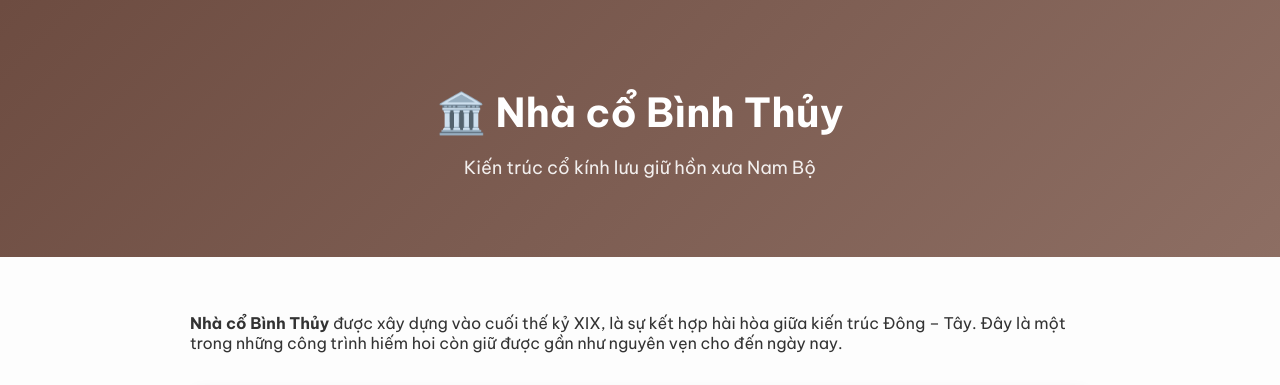
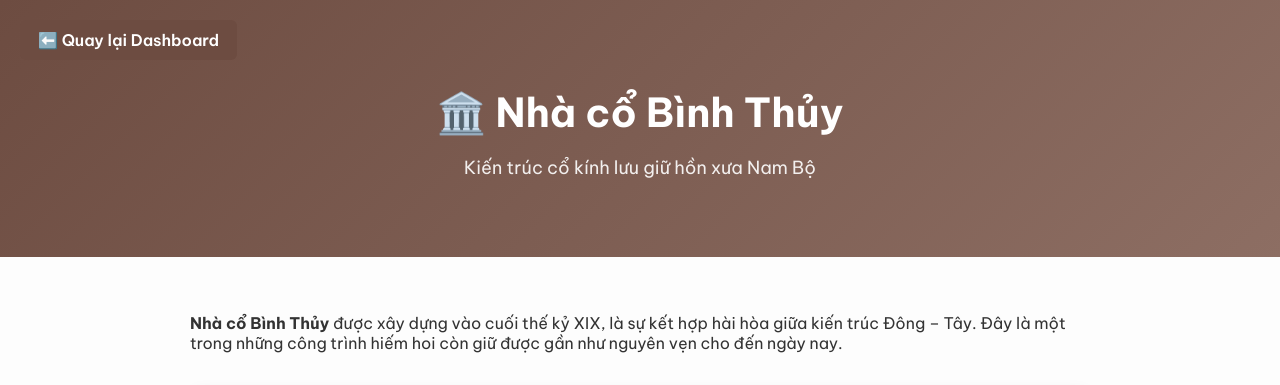
Before and after one commit to hung83st/mekongkit, a Flask app: page /nha-co-binh-thuy in a window 1280 px wide. Shown: the top 385 px of the page. Run offline with Flask 3, Linux system fonts and the light colour scheme.

Commit message:
Update nha_co_binh_thuy.html

```diff
--- a/travel_kit/templates/nha_co_binh_thuy.html
+++ b/travel_kit/templates/nha_co_binh_thuy.html
@@ -15,10 +15,31 @@
         footer {background: #6d4c41; color: white; text-align: center; padding: 15px; margin-top: 40px;}
         .btn {display: inline-block; padding: 12px 25px; margin-top: 20px; background: #6d4c41; color: white; text-decoration: none; font-weight: bold; border-radius: 6px; transition: 0.3s;}
         .btn:hover {background: #4e342e;}
+
+        /* Nút quay lại */
+        .back-btn {
+            display: inline-block;
+            position: absolute;
+            top: 20px;
+            left: 20px;
+            background: #6d4c41;
+            color: white;
+            padding: 10px 18px;
+            border-radius: 6px;
+            text-decoration: none;
+            font-weight: 600;
+            transition: 0.3s;
+        }
+        .back-btn:hover {
+            background: #4e342e;
+        }
     </style>
 </head>
 <body>
     <header>
+        <!-- Nút quay lại Dashboard -->
+        <a href="{{ url_for('dashboard') }}" class="back-btn">⬅️ Quay lại Dashboard</a>
+
         <h1>🏛️ Nhà cổ Bình Thủy</h1>
         <p>Kiến trúc cổ kính lưu giữ hồn xưa Nam Bộ</p>
     </header>
@@ -40,7 +61,7 @@
             </ul>
         </div>
 
-        <a href="https://goo.gl/maps/ZwaXUyMS3dE2" target="_blank" class="btn">📍 Xem vị trí trên Google Maps</a>
+        <a href="https://www.google.com/maps/place/Nh%C3%A0+c%E1%BB%95+B%C3%ACnh+Th%E1%BB%A7y/@10.0670154,105.7470131,17z/data=!3m1!4b1!4m6!3m5!1s0x31a087681a8673ad:0x42943204998f75ed!8m2!3d10.0670154!4d105.749588!16s%2Fg%2F11spk6dhlz?entry=ttu&g_ep=EgoyMDI1MTAwOC4wIKXMDSoASAFQAw%3D%3D" target="_blank" class="btn">📍 Xem vị trí trên Google Maps</a>
     </div>
 
     <footer>
```
